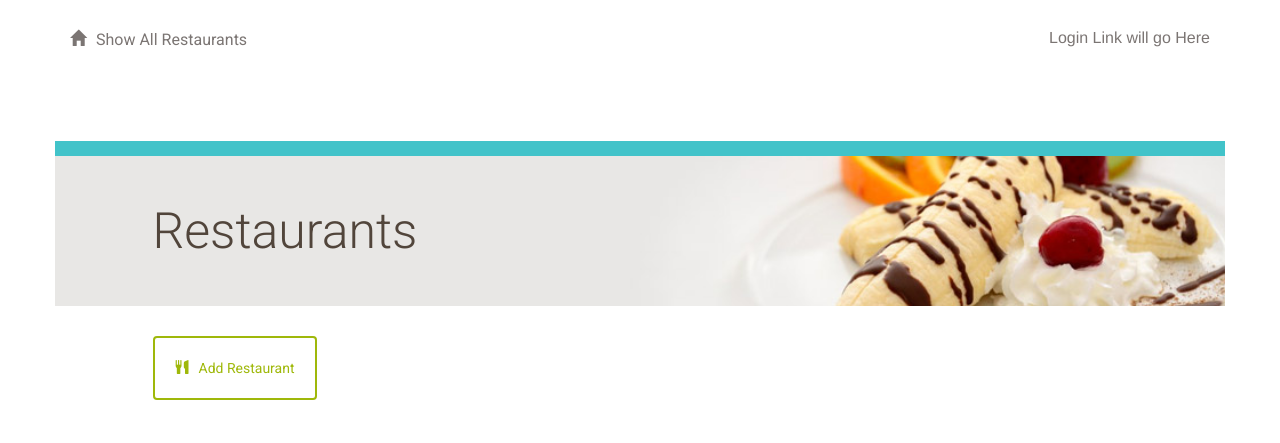
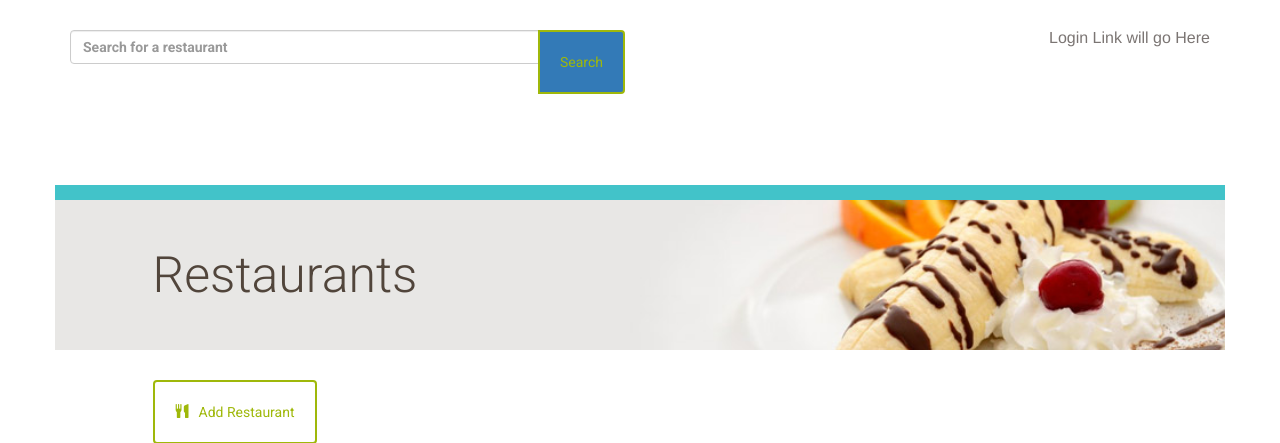
Before and after one commit to MQCOMP3310-2023/comp3310assignment2-https-boulderbugle-com-batymlqg, a Flask app: page / in a window 1280 px wide. Shown: the top 443 px of the page. Run offline with Flask 3, Linux system fonts and the light colour scheme; some libraries are stand-ins or nearby versions.

Commit message:
SEARCH BAR IS UP!

```diff
--- a/project/main.py
+++ b/project/main.py
@@ -7,15 +7,24 @@ import requests
 import logging
 import os
 import wave
+from google.cloud import speech_v1p1beta1
+from google.cloud import speech_v1p1beta1 as speech
+from google.cloud.speech_v1p1beta1 import enums
+from google.cloud.speech_v1p1beta1 import types
+from google.oauth2 import service_account
+from nltk.corpus import wordnet
+from sqlalchemy import or_
+
 
 main = Blueprint('main', __name__)
-
 
 @main.route('/')
 @main.route('/restaurant/')
 def showRestaurants():
-  restaurants = db.session.query(Restaurant).order_by(asc(Restaurant.name))
-  return render_template('restaurants.html', restaurants = restaurants)
+    restaurants = db.session.query(Restaurant).order_by(asc(Restaurant.name))
+    show_search_bar = True  # Set the value based on your logic
+
+    return render_template('restaurants.html', restaurants=restaurants, show_search_bar=show_search_bar)
 
 #Create a new restaurant
 @main.route('/restaurant/new/', methods=['GET','POST'])
@@ -54,7 +63,6 @@ def deleteRestaurant(restaurant_id):
   else:
     return render_template('deleteRestaurant.html',restaurant = restaurantToDelete)
 
-#Show a restaurant menu
 # @main.route('/restaurant/<int:restaurant_id>/')
 # @main.route('/restaurant/<int:restaurant_id>/menu/')
 # def showMenu(restaurant_id):
@@ -171,20 +179,131 @@ def search_menu_items(restaurant_id):
     else:
         return redirect(url_for('main.showMenu', restaurant_id=restaurant_id))
 
+# @main.route('/search/', methods=['GET', 'POST'])
+# def search_restaurant():
+#     query = request.args.get('q', '')
+#     print(query)
+#     if query:
+#         word_list = create_word_list(query)
+#         print("Word List:", word_list)
+
+#         conditions = [Restaurant.name.ilike(f'%{word}%') for word in word_list]
+#         conditions += [MenuItem.name.ilike(f'%{word}%') for word in word_list]
+#         conditions += [MenuItem.description.ilike(f'%{word}%') for word in word_list]
+#         query = db.session.query(Restaurant).filter(or_(*conditions))
+#         print("Query:", conditions)
+
+#         restaurant = query.all()
+#         print(restaurant)
+#         restaurant = query.all()
+#         print(restaurant)
+#         if restaurant:
+#             restaurant_id = restaurant.id
+#             print("Restaurant ID:", restaurant_id)
+#             items = db.session.query(MenuItem).filter(MenuItem.restaurant_id == restaurant_id).all()
+#             print("Items:", items)
+#             return redirect(url_for('main.showMenu', restaurant_id=restaurant_id))
+#     flash('Please enter a valid search query')
+#     return redirect(url_for('main.showRestaurants'))
+
+from collections import Counter
+
 @main.route('/search/', methods=['GET', 'POST'])
 def search_restaurant():
     query = request.args.get('q', '')
-    print("Query:", query)  # Print the query for debugging purposes
+    print(query)
     if query:
-        restaurant = db.session.query(Restaurant).filter(Restaurant.name.ilike(f'%{query}%')).first()
-        if restaurant:
-            restaurant_id = restaurant.id
-            print(restaurant_id)
-            items = db.session.query(MenuItem).filter(MenuItem.name.ilike(f'%{restaurant_id}%')).all()
-            print(items)
+        word_list = create_word_list(query)
+        print("Word List:", word_list)
+
+        conditions = [Restaurant.name.ilike(f'%{word}%') for word in word_list]
+        conditions += [MenuItem.name.ilike(f'%{word}%') for word in word_list]
+        conditions += [MenuItem.description.ilike(f'%{word}%') for word in word_list]
+        query = db.session.query(Restaurant).filter(or_(*conditions))
+        print(query.params)
+        print("Query:", conditions)
+
+        rows = query.all()
+        print("Rows:")
+        for row in rows:
+            print(row)
+
+        restaurant_counter = Counter(row.name for row in rows)
+        most_common = restaurant_counter.most_common()
+        print("Most Common Occurrences:")
+        for name, count in most_common:
+            print(f"{name}: {count}")
+
+        word_counter = Counter(word for row in rows for word in word_list)
+        word_counts = word_counter.items()
+        print("Word Counts:")
+        for word, count in word_counts:
+            print(f"{word}: {count}")
+
+        if rows:
+            restaurant_id = rows[0].id
+            print("Restaurant ID:", restaurant_id)
+            items = db.session.query(MenuItem).filter(MenuItem.restaurant_id == restaurant_id).all()
+            print("Items:", items)
             return redirect(url_for('main.showMenu', restaurant_id=restaurant_id))
+
     flash('Please enter a valid search query')
     return redirect(url_for('main.showRestaurants'))
+
+
+# @main.route('/search/', methods=['GET', 'POST'])
+# def search_restaurant():
+#     query = request.args.get('q', '')
+#     print(query)
+#     if query:
+#         word_list = create_word_list(query)
+#         print("Word List:", word_list)
+
+#         conditions = [Restaurant.name.ilike(f'%{word}%') for word in word_list]
+#         conditions += [MenuItem.name.ilike(f'%{word}%') for word in word_list]
+#         conditions += [MenuItem.description.ilike(f'%{word}%') for word in word_list]
+#         query = db.session.query(Restaurant).filter(or_(*conditions))
+#         print(query.params)
+#         print("Query:", conditions)
+
+#         rows = query.all()
+#         print("Rows:")
+#         for row in rows:
+#             print(row)
+
+#         restaurant_counter = Counter(row.name for row in rows)
+#         most_common = restaurant_counter.most_common()
+#         print("Most Common Occurrences:")
+#         for name, count in most_common:
+#             print(f"{name}: {count}")
+
+#         if rows:
+#             restaurant_id = rows[0].id
+#             print("Restaurant ID:", restaurant_id)
+#             items = db.session.query(MenuItem).filter(MenuItem.restaurant_id == restaurant_id).all()
+#             print("Items:", items)
+#             return redirect(url_for('main.showMenu', restaurant_id=restaurant_id))
+
+#     flash('Please enter a valid search query')
+#     return redirect(url_for('main.showRestaurants'))
+
+
+def create_word_list(query):
+    word_list = query.split()
+
+    for i in range(len(word_list)):
+        word = word_list[i].lower()
+
+        synsets = wordnet.synsets(word)
+
+        for synset in synsets:
+            for synonym in synset.lemmas():
+                similar_word = synonym.name().replace("_", " ")
+                word_list.append(similar_word)
+
+    word_list = list(set(word_list))
+    return word_list
+
 
 
 # import wave
@@ -264,24 +383,16 @@ def search_restaurant():
 
 #     return transcribed_text
 
-import os
-import wave
-from google.cloud import speech_v1p1beta1 as speech
-from google.cloud.speech_v1p1beta1 import enums
-from google.cloud.speech_v1p1beta1 import types
-from google.oauth2 import service_account
-
-# Set the path to your JSON credentials file
 credentials_path = os.path.join(os.path.dirname(os.path.abspath(__file__)), 'google_search_keys', 'food-api-386807-89a88d306a8d.json')
 
-# Create a credentials object from the JSON file
 credentials = service_account.Credentials.from_service_account_file(credentials_path)
 
 os.environ["GOOGLE_APPLICATION_CREDENTIALS"] = credentials_path
 
 @main.route("/speech", methods=["GET", "POST"])
 def speech():
-    file_path = os.path.join(os.path.dirname(os.path.abspath(__file__)), 'voicetest', 'UrbanBurgerAI.wav')
+    #file_path = os.path.join(os.path.dirname(os.path.abspath(__file__)), 'voicetest', 'PandaGarden.wav')
+    file_path = os.path.join(os.path.dirname(os.path.abspath(__file__)), 'voicetest', 'AAD.wav')
     audio_data, sample_width, num_channels, frame_rate = read_wav_file(file_path)
 
     print("Sample width:", sample_width)
@@ -289,10 +400,22 @@ def speech():
     print("Frame rate:", frame_rate)
 
     transcribed_text = transcribe_audio(audio_data, sample_width, frame_rate)
+    word_list = transcribed_text.split()
 
-    print("Transcribed text:", transcribed_text)
+    if transcribed_text:
+        conditions = [Restaurant.name.ilike(f'%{word}%') for word in word_list]
+        query = db.session.query(Restaurant).filter(or_(*conditions))
 
-    return "Speech processing completed"
+        restaurant = query.first()
+        if restaurant:
+            restaurant_id = restaurant.id
+            print("Restaurant ID:", restaurant_id)
+            items = db.session.query(MenuItem).filter(MenuItem.restaurant_id == restaurant_id).all()
+            print("Items:", items)
+            return redirect(url_for('main.showMenu', restaurant_id=restaurant_id))
+
+    flash('Please enter a valid search query')
+    return redirect(url_for('main.showRestaurants'))
 
 def read_wav_file(file_path):
     with wave.open(file_path, 'rb') as wav_file:
@@ -305,7 +428,42 @@ def read_wav_file(file_path):
 
     return audio_data, sample_width, num_channels, frame_rate
 
-from google.cloud import speech_v1p1beta1
+
+def transcribe_audio(audio_data, sample_width, frame_rate):
+    client = speech_v1p1beta1.SpeechClient(credentials=credentials)
+    print(credentials)
+
+    config = {
+        "encoding": enums.RecognitionConfig.AudioEncoding.LINEAR16,
+        "sample_rate_hertz": frame_rate,
+        "language_code": "en-US",
+    }
+
+    audio = {"content": audio_data}
+
+    response = client.recognize(config=config, audio=audio)
+
+    print("Response:", response)
+
+    transcribed_text = ""
+    for result in response.results:
+        if result.alternatives:
+            transcribed_text += result.alternatives[0].transcript
+
+    print("Transcribed text:", transcribed_text)
+
+    return transcribed_text
+
+def read_wav_file(file_path):
+    with wave.open(file_path, 'rb') as wav_file:
+        sample_width = wav_file.getsampwidth()
+        num_channels = wav_file.getnchannels()
+        frame_rate = wav_file.getframerate()
+        num_frames = wav_file.getnframes()
+
+        audio_data = wav_file.readframes(num_frames)
+
+    return audio_data, sample_width, num_channels, frame_rate
 
 def transcribe_audio(audio_data, sample_width, frame_rate):
     client = speech_v1p1beta1.SpeechClient(credentials=credentials)
@@ -320,8 +478,6 @@ def transcribe_audio(audio_data, sample_width, frame_rate):
 
     response = client.recognize(config=config, audio=audio)
 
-    print("Response:", response)  # Debug print for response object
-
     transcribed_text = ""
     for result in response.results:
         if result.alternatives:
@@ -332,32 +488,19 @@ def transcribe_audio(audio_data, sample_width, frame_rate):
     return transcribed_text
 
 
-# def index():
-#     transcript = ""
-#     if request.method == "POST":
-#         print("FORM DATA RECEIVED")
 
-#         if "file" not in request.files:
-#             return redirect(request.url)
+def create_word_list(transcribed_text):
+    word_list = transcribed_text.split()
 
-#         file = request.files["file"]
-#         if file.filename == "":
-#             return redirect(request.url)
+    for i in range(len(word_list)):
+        word = word_list[i].lower()
 
-#         if file:
-#             recognizer = sr.Recognizer()
-#             audioFile = sr.AudioFile(file)
-#             with audioFile as source:
-#                 data = recognizer.record(source)
-#             transcript = recognizer.recognize_google(data, key=None)
+        synsets = wordnet.synsets(word)
 
-#         if query:
-#             restaurant = db.session.query(Restaurant).filter(Restaurant.name.ilike(f'%{query}%')).first()
-#             if restaurant:
-#                 restaurant_id = restaurant.id
-#                 print(restaurant_id)
-#                 items = db.session.query(MenuItem).filter(MenuItem.name.ilike(f'%{restaurant_id}%')).all()
-#                 print(items)
-#                 return redirect(url_for('main.showMenu', restaurant_id=restaurant_id))
-#     flash('Bro you fucked up')
-#     return render_template('main.showRestraunts', transcript=transcript)
+        for synset in synsets:
+            for synonym in synset.lemmas():
+                similar_word = synonym.name().replace("_", " ")
+                word_list.append(similar_word)
+
+    word_list = list(set(word_list))
+    return word_list
--- a/project/templates/header.html
+++ b/project/templates/header.html
@@ -1,11 +1,17 @@
 <div class="row top-menu">
-	<div class="col-md-6">
-		<a href="{{url_for('main.showRestaurants')}}">
-			<span class="glyphicon glyphicon-home" aria-hidden="true"></span>Show All Restaurants
-		</a>
-	</div>
-	<div class="col-md-6 text-right">
-					<p>Login Link will go Here </p>
-
-	</div>
+    {% if show_search_bar %}
+        <div class="col-md-6">
+            <form action="{{ url_for('main.search_restaurant') }}" method="GET">
+                <div class="input-group">
+                    <input type="text" name="q" class="form-control" placeholder="Search for a restaurant">
+                    <span class="input-group-btn">
+                        <button class="btn btn-primary" type="submit">Search</button>
+                    </span>
+                </div>
+            </form>
+        </div>
+    {% endif %}
+    <div class="col-md-6 text-right">
+        <p>Login Link will go Here</p>
+    </div>
 </div>
--- a/project/templates/main.html
+++ b/project/templates/main.html
@@ -7,6 +7,7 @@
 	</head>
 	<body>
 		<div class="container">
+			{% include "header.html" %}
 			{% block content %}
 			{% endblock %}
 		</div>
--- a/project/templates/restaurants.html
+++ b/project/templates/restaurants.html
@@ -1,9 +1,12 @@
 {% extends "main.html" %}
+{% block header %}
+    {% include "header.html" %}
+{% endblock %}
 {% block content %}
-{% include "header.html" %}
     <div class="row top-menu">
         <div class="col-md-10"></div>
         <div class="col-md-2 text-right">
+            <!-- Content for col-md-2 -->
         </div>
     </div>
     <div class="row divider blue">
@@ -15,25 +18,21 @@
             <h1>Restaurants</h1>
         </div>
     </div>
-
-<div class = 'flash'>
+    <div class="flash">
         {% with messages = get_flashed_messages() %}
             {% if messages %}
-
                 <ul>
                     {% for message in messages %}
-            <li> <strong> {{ message }} </strong> </li>
+                        <li><strong>{{ message }}</strong></li>
                     {% endfor %}
                 </ul>
             {% endif %}
         {% endwith %}
-
     </div>
-
     <div class="row padding-top padding-bottom">
         <div class="col-md-1"></div>
         <div class="col-md-10 padding-none">
-			<a href="{{url_for('main.newRestaurant')}}">
+            <a href="{{ url_for('main.newRestaurant') }}">
                 <button class="btn btn-default" id="new-restaurant">
                     <span class="glyphicon glyphicon-cutlery" aria-hidden="true"></span>Add Restaurant
                 </button>
@@ -42,11 +41,11 @@
         <div class="col-md-1"></div>
     </div>
     {% for restaurant in restaurants %}
-		<a href = "{{url_for('main.showMenu', restaurant_id = restaurant.id)}}">
+        <a href="{{ url_for('main.showMenu', restaurant_id=restaurant.id) }}">
             <div class="row">
                 <div class="col-md-1"></div>
                 <div class="col-md-10 restaurant-list">
-						<h3>{{restaurant.name}}</h3>
+                    <h3>{{ restaurant.name }}</h3>
                 </div>
                 <div class="col-md-1"></div>
             </div>
```
Also changed, not shown: project/templates/menu.html (+5 -5 lines), 2 other files. Lines whose indentation alone changed are shown as unchanged.
